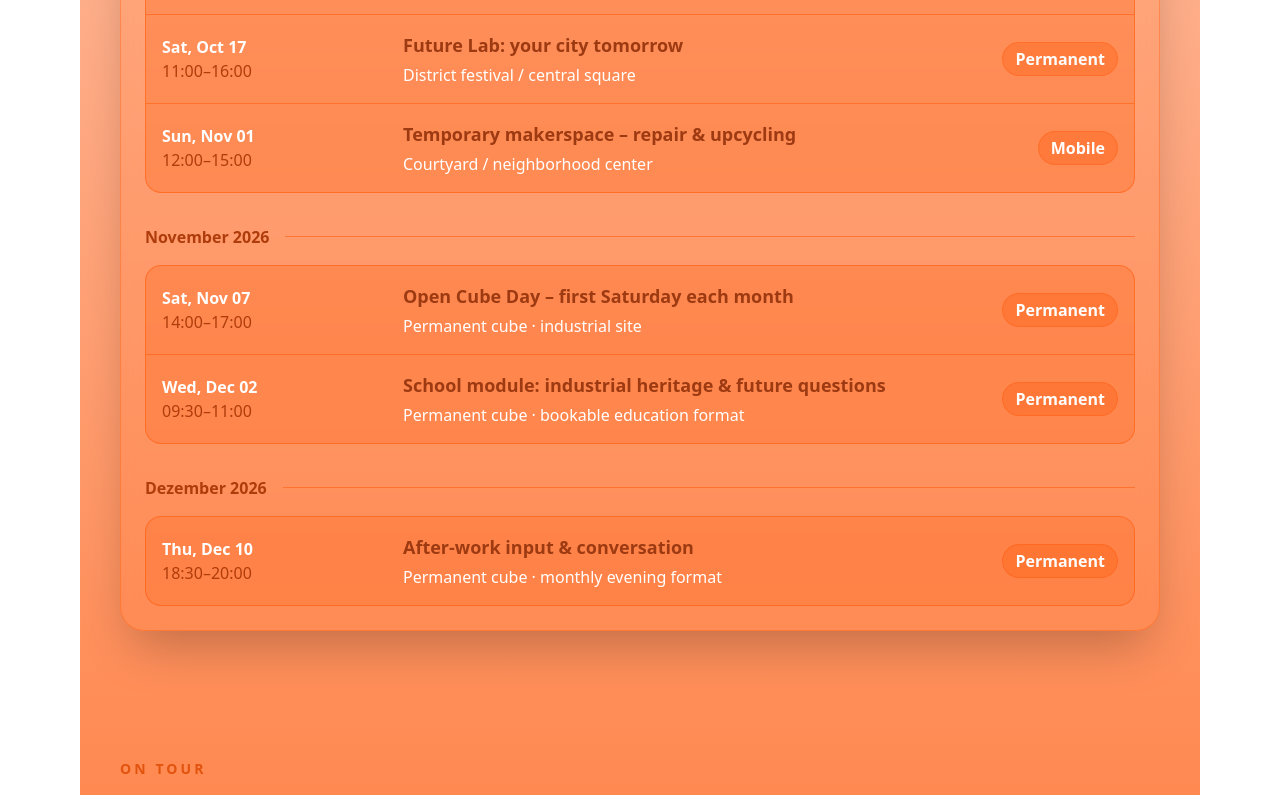
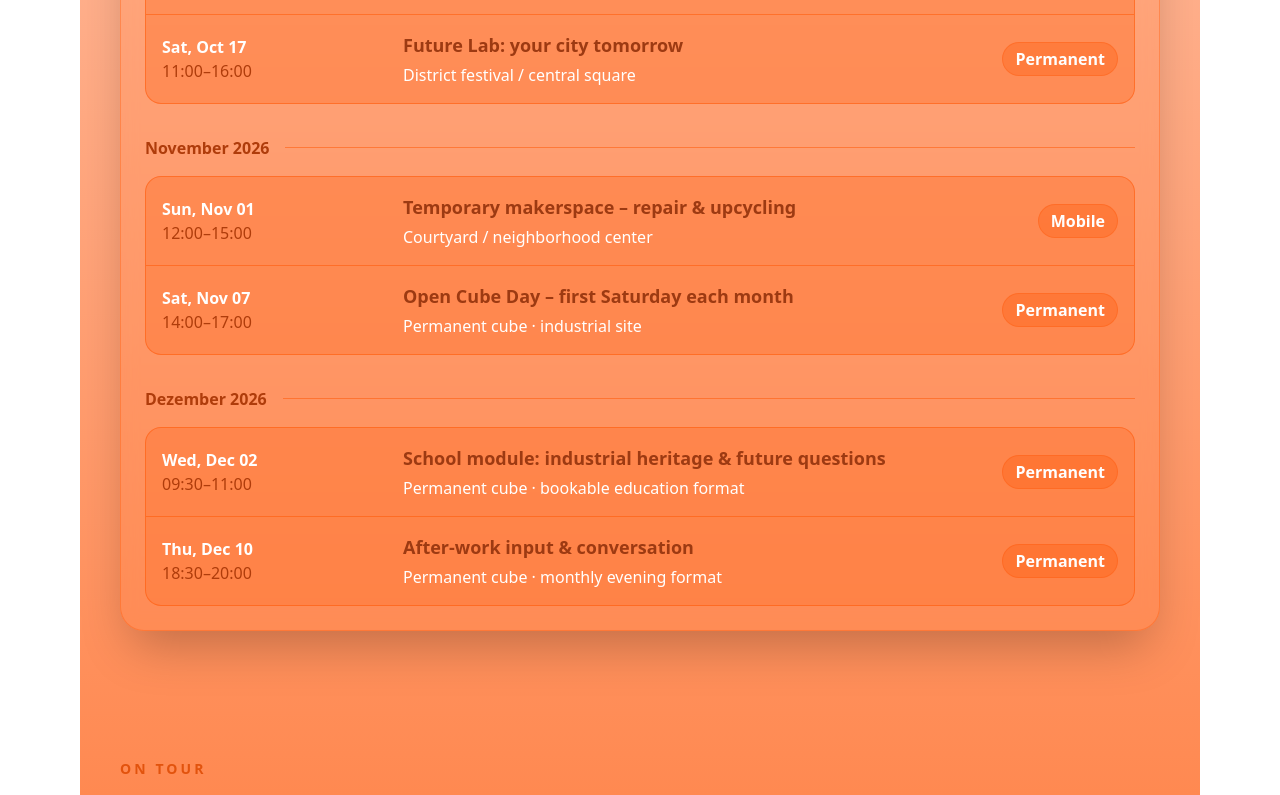
Before and after one commit to LysannHerms/CoStructure, a React (Vite) app: page /CoStructure/events in a window 1280 px wide. Shown: the part 1400-2195 px from the top of the page. Built offline with nearby package versions, Linux system fonts and the light colour scheme.

Commit message:
calender_

```diff
--- a/src/features/events/sections/ProgramCalendarSection.tsx
+++ b/src/features/events/sections/ProgramCalendarSection.tsx
@@ -82,9 +82,9 @@ const ProgramCalendarSection: React.FC = () => {
 
   const groups: Record<string, CalendarItemKeys[]> = {
     [months[0]]: items.slice(0, 1),
-    [months[1]]: items.slice(1, 4),
-    [months[2]]: items.slice(4, 6),
-    [months[3]]: items.slice(6, 8),
+    [months[1]]: items.slice(1, 3),
+    [months[2]]: items.slice(3, 5),
+    [months[3]]: items.slice(5, 7),
   };
 
   return (
```
